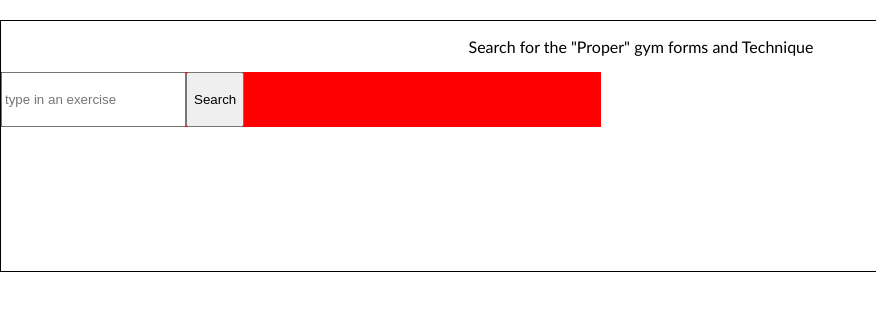
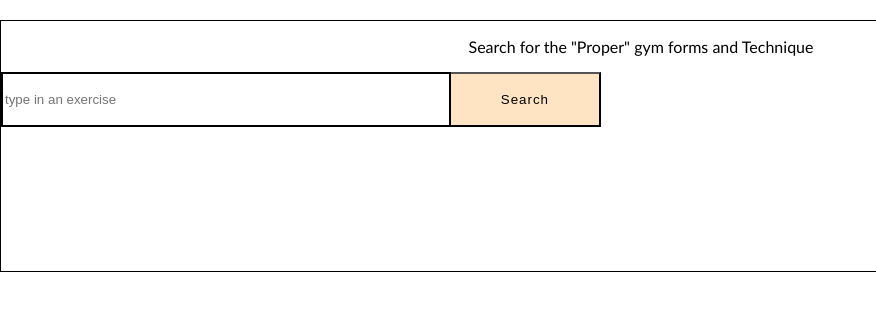
Before and after one commit to joshuaanyang/GymExercises, a Flask app: template templates/new-index.html in a window 1280 px wide. Shown: the part 82-393 px from the top of the page, without its empty margins (0-876 px from the left). Run offline with Flask 2, Linux system fonts and the light colour scheme; the template is opened without the code that fills it, so the values that code supplies are empty; some libraries are stand-ins or nearby versions.

Commit message:
Search bar button

```diff
--- a/static/css/new-styles.css
+++ b/static/css/new-styles.css
@@ -1,3 +1,8 @@
+*{
+  padding: ;
+}
+
+
 body {
   height: 100%;
   margin: 0;
@@ -59,10 +64,24 @@ text-align: center;
   text-align: center;
 }
 
-form{
+.search-bar form{
   background-color: red;
   width: 600px;
   height: 55px;
   display: flex;
+  justify-content: center;
+}
+
+.search-bar form input{
+  flex: 1;
+  border: solid 2px;
+}
+
+.search-bar form button{
+  background-color: bisque;
+  padding: 10px 50px;
+border-left: 0;
+  letter-spacing: 1px;
+  cursor: pointer;
 }
 /* Search Container End */
```
